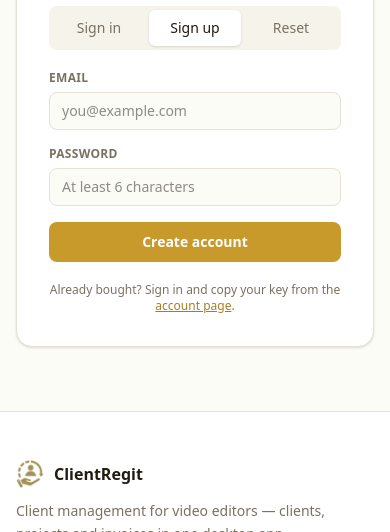
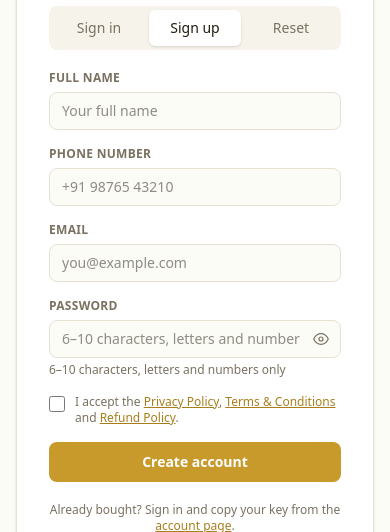
Before and after one commit to editdeocom-sketch/clientregit_site, a React (Vite) app: page /#/auth in a window 390 px wide. Both pictures are taken after a click on the button "Sign up". Shown: the part 312-844 px from the top of the page. Built offline with nearby package versions, Linux system fonts and the light colour scheme; no server answers.

Commit message:
Signup form: full name, phone, password rules (alphanumeric 6-10, show/hide), policy consent checkbox; profile synced to user_metadata for site + app

```diff
--- a/src/pages/Account.tsx
+++ b/src/pages/Account.tsx
@@ -270,11 +270,16 @@ function InvoiceView({
   )
 }
 
-function SettingsPanel({ email }: { email: string }): ReactNode {
+function SettingsPanel({ email, fullName, phone }: { email: string; fullName: string; phone: string }): ReactNode {
   const [password, setPassword] = useState('')
   const [confirm, setConfirm] = useState('')
   const [busy, setBusy] = useState(false)
   const [message, setMessage] = useState<{ ok: boolean; text: string } | null>(null)
+
+  const [editName, setEditName] = useState(fullName)
+  const [editPhone, setEditPhone] = useState(phone)
+  const [profileBusy, setProfileBusy] = useState(false)
+  const [profileMessage, setProfileMessage] = useState<{ ok: boolean; text: string } | null>(null)
 
   const submit = async (e: React.FormEvent): Promise<void> => {
     e.preventDefault()
@@ -299,16 +304,79 @@ function SettingsPanel({ email }: { email: string }): ReactNode {
     setMessage({ ok: true, text: 'Password updated.' })
   }
 
+  const saveProfile = async (e: React.FormEvent): Promise<void> => {
+    e.preventDefault()
+    setProfileBusy(true)
+    setProfileMessage(null)
+    const { data, error } = await supabase().auth.updateUser({
+      data: { full_name: editName.trim(), phone: editPhone.trim() }
+    })
+    if (!error && data.user) {
+      const meta = (data.user.user_metadata ?? {}) as Record<string, unknown>
+      await supabase().from('profiles').upsert({
+        id: data.user.id,
+        full_name: typeof meta.full_name === 'string' ? meta.full_name : null,
+        phone: typeof meta.phone === 'string' ? meta.phone : null
+      })
+    }
+    setProfileBusy(false)
+    if (error) {
+      setProfileMessage({ ok: false, text: error.message })
+      return
+    }
+    setProfileMessage({ ok: true, text: 'Profile saved — synced to your app too.' })
+  }
+
   return (
     <div className="mt-6 space-y-6">
       <div className="rounded-xl border border-line bg-surface p-5">
         <h2 className="font-semibold tracking-tight">Profile</h2>
-        <dl className="mt-3 space-y-2 text-sm">
-          <div className="flex justify-between gap-4">
-            <dt className="text-muted">Email</dt>
-            <dd className="font-medium">{email}</dd>
+        <form onSubmit={(e) => void saveProfile(e)} className="mt-3 space-y-3">
+          <div>
+            <label className="block text-xs font-medium text-muted" htmlFor="profile-name">
+              Full name
+            </label>
+            <input
+              id="profile-name"
+              type="text"
+              value={editName}
+              onChange={(e) => setEditName(e.target.value)}
+              placeholder="Your full name"
+              className="mt-1 w-full rounded-lg border border-line bg-canvas px-3 py-2 text-sm focus:border-gold focus:outline-none"
+            />
           </div>
-        </dl>
+          <div>
+            <label className="block text-xs font-medium text-muted" htmlFor="profile-phone">
+              Phone number
+            </label>
+            <input
+              id="profile-phone"
+              type="tel"
+              value={editPhone}
+              onChange={(e) => setEditPhone(e.target.value)}
+              placeholder="+91 98765 43210"
+              className="mt-1 w-full rounded-lg border border-line bg-canvas px-3 py-2 text-sm focus:border-gold focus:outline-none"
+            />
+          </div>
+          <div className="flex items-center justify-between gap-3">
+            <dl className="text-xs text-muted">
+              <dt className="font-medium">Email</dt>
+              <dd>{email}</dd>
+            </dl>
+            <button
+              type="submit"
+              disabled={profileBusy}
+              className="cursor-pointer rounded-lg bg-gold px-4 py-2 text-sm font-semibold text-white hover:bg-gold-strong disabled:opacity-50"
+            >
+              {profileBusy ? 'Saving…' : 'Save profile'}
+            </button>
+          </div>
+          {profileMessage && (
+            <p className={`text-sm ${profileMessage.ok ? 'text-success' : 'text-danger'}`}>
+              {profileMessage.text}
+            </p>
+          )}
+        </form>
       </div>
 
       <div className="rounded-xl border border-line bg-surface p-5">
@@ -438,6 +506,11 @@ export function Account(): ReactNode {
       <div className="flex flex-wrap items-center justify-between gap-3">
         <div>
           <h1 className="text-2xl font-bold tracking-tight">Your account</h1>
+          {((session.user.user_metadata ?? {}) as { full_name?: string }).full_name && (
+            <p className="text-sm font-medium">
+              {((session.user.user_metadata ?? {}) as { full_name?: string }).full_name}
+            </p>
+          )}
           <p className="text-sm text-muted">{session.user.email}</p>
         </div>
         <div className="flex flex-wrap gap-2">
@@ -635,7 +708,13 @@ export function Account(): ReactNode {
         />
       )}
 
-      {tab === 'settings' && <SettingsPanel email={session.user.email ?? ''} />}
+      {tab === 'settings' && (
+        <SettingsPanel
+          email={session.user.email ?? ''}
+          fullName={((session.user.user_metadata ?? {}) as { full_name?: string }).full_name ?? ''}
+          phone={((session.user.user_metadata ?? {}) as { phone?: string }).phone ?? ''}
+        />
+      )}
 
       {invoice && <InvoiceView order={invoice} planName={planName} onClose={() => setInvoice(null)} />}
     </div>
--- a/src/pages/Auth.tsx
+++ b/src/pages/Auth.tsx
@@ -6,12 +6,34 @@ import { SITE } from '@shared/site'
 
 type Mode = 'signin' | 'signup' | 'forgot'
 
+const PASSWORD_RULE = '6–10 characters, letters and numbers only'
+
+function EyeIcon({ off }: { off: boolean }): ReactNode {
+  return off ? (
+    <svg viewBox="0 0 24 24" fill="none" stroke="currentColor" strokeWidth="1.8" strokeLinecap="round" strokeLinejoin="round" className="h-4 w-4">
+      <path d="M17.94 17.94A10.07 10.07 0 0 1 12 20c-7 0-11-8-11-8a18.45 18.45 0 0 1 5.06-5.94" />
+      <path d="M9.9 4.24A9.12 9.12 0 0 1 12 4c7 0 11 8 11 8a18.5 18.5 0 0 1-2.16 3.19" />
+      <path d="M14.12 14.12a3 3 0 1 1-4.24-4.24" />
+      <path d="m1 1 22 22" />
+    </svg>
+  ) : (
+    <svg viewBox="0 0 24 24" fill="none" stroke="currentColor" strokeWidth="1.8" strokeLinecap="round" strokeLinejoin="round" className="h-4 w-4">
+      <path d="M1 12s4-8 11-8 11 8 11 8-4 8-11 8-11-8-11-8z" />
+      <circle cx="12" cy="12" r="3" />
+    </svg>
+  )
+}
+
 export function Auth(): ReactNode {
   const [params] = useSearchParams()
   const navigate = useNavigate()
   const [mode, setMode] = useState<Mode>('signin')
+  const [fullName, setFullName] = useState('')
+  const [phone, setPhone] = useState('')
   const [email, setEmail] = useState('')
   const [password, setPassword] = useState('')
+  const [showPassword, setShowPassword] = useState(false)
+  const [accepted, setAccepted] = useState(false)
   const [busy, setBusy] = useState(false)
   const [message, setMessage] = useState<{ kind: 'info' | 'error'; text: string } | null>(null)
 
@@ -34,10 +56,21 @@ export function Auth(): ReactNode {
         return
       }
       if (mode === 'signup') {
+        if (!fullName.trim()) throw new Error('Full name is required.')
+        if (!phone.trim()) throw new Error('Phone number is required.')
+        if (!/^[A-Za-z0-9]+$/.test(password) || password.length < 6 || password.length > 10) {
+          throw new Error(`Password must be ${PASSWORD_RULE}.`)
+        }
+        if (!accepted) {
+          throw new Error('Please accept the Privacy Policy, Terms & Conditions, and Refund Policy.')
+        }
         const { data, error } = await supabase().auth.signUp({
-          email,
+          email: email.trim(),
           password,
-          options: { emailRedirectTo: window.location.origin }
+          options: {
+            emailRedirectTo: window.location.origin,
+            data: { full_name: fullName.trim(), phone: phone.trim() }
+          }
         })
         if (error) throw error
         if (data.session) {
@@ -106,6 +139,37 @@ export function Auth(): ReactNode {
             void submit()
           }}
         >
+          {mode === 'signup' && (
+            <>
+              <label className="block">
+                <span className="mb-1.5 block text-xs font-semibold uppercase tracking-wide text-muted">
+                  Full name
+                </span>
+                <input
+                  type="text"
+                  required
+                  value={fullName}
+                  onChange={(event) => setFullName(event.target.value)}
+                  placeholder="Your full name"
+                  className="w-full rounded-lg border border-line bg-canvas px-3 py-2 text-sm outline-none focus:border-gold"
+                />
+              </label>
+              <label className="block">
+                <span className="mb-1.5 block text-xs font-semibold uppercase tracking-wide text-muted">
+                  Phone number
+                </span>
+                <input
+                  type="tel"
+                  required
+                  value={phone}
+                  onChange={(event) => setPhone(event.target.value)}
+                  placeholder="+91 98765 43210"
+                  className="w-full rounded-lg border border-line bg-canvas px-3 py-2 text-sm outline-none focus:border-gold"
+                />
+              </label>
+            </>
+          )}
+
           <label className="block">
             <span className="mb-1.5 block text-xs font-semibold uppercase tracking-wide text-muted">
               Email
@@ -119,20 +183,62 @@ export function Auth(): ReactNode {
               className="w-full rounded-lg border border-line bg-canvas px-3 py-2 text-sm outline-none focus:border-gold"
             />
           </label>
+
           {mode !== 'forgot' && (
             <label className="block">
               <span className="mb-1.5 block text-xs font-semibold uppercase tracking-wide text-muted">
                 Password
               </span>
+              <div className="relative">
+                <input
+                  type={showPassword ? 'text' : 'password'}
+                  required
+                  minLength={mode === 'signup' ? 6 : undefined}
+                  maxLength={mode === 'signup' ? 10 : undefined}
+                  value={password}
+                  onChange={(event) => setPassword(event.target.value)}
+                  placeholder={mode === 'signup' ? PASSWORD_RULE : 'At least 6 characters'}
+                  className="w-full rounded-lg border border-line bg-canvas px-3 py-2 pr-10 text-sm outline-none focus:border-gold"
+                />
+                <button
+                  type="button"
+                  onClick={() => setShowPassword((v) => !v)}
+                  tabIndex={-1}
+                  aria-label={showPassword ? 'Hide password' : 'Show password'}
+                  className="absolute inset-y-0 right-0 flex cursor-pointer items-center pr-3 text-muted hover:text-ink"
+                >
+                  <EyeIcon off={showPassword} />
+                </button>
+              </div>
+              {mode === 'signup' && (
+                <p className="mt-1 text-xs text-muted">{PASSWORD_RULE}</p>
+              )}
+            </label>
+          )}
+
+          {mode === 'signup' && (
+            <label className="flex cursor-pointer items-start gap-2.5 text-xs text-muted">
               <input
-                type="password"
-                required
-                minLength={6}
-                value={password}
-                onChange={(event) => setPassword(event.target.value)}
-                placeholder="At least 6 characters"
-                className="w-full rounded-lg border border-line bg-canvas px-3 py-2 text-sm outline-none focus:border-gold"
+                type="checkbox"
+                checked={accepted}
+                onChange={(event) => setAccepted(event.target.checked)}
+                className="mt-0.5 h-4 w-4 shrink-0 cursor-pointer accent-gold"
               />
+              <span>
+                I accept the{' '}
+                <a href="/privacy" target="_blank" rel="noopener noreferrer" className="text-gold-strong underline hover:text-gold">
+                  Privacy Policy
+                </a>
+                {', '}
+                <a href="/terms" target="_blank" rel="noopener noreferrer" className="text-gold-strong underline hover:text-gold">
+                  Terms &amp; Conditions
+                </a>
+                {' and '}
+                <a href="/refunds" target="_blank" rel="noopener noreferrer" className="text-gold-strong underline hover:text-gold">
+                  Refund Policy
+                </a>
+                .
+              </span>
             </label>
           )}
 
```
Also changed, not shown: 1 other file (tests, documents, lock files or other folders).
